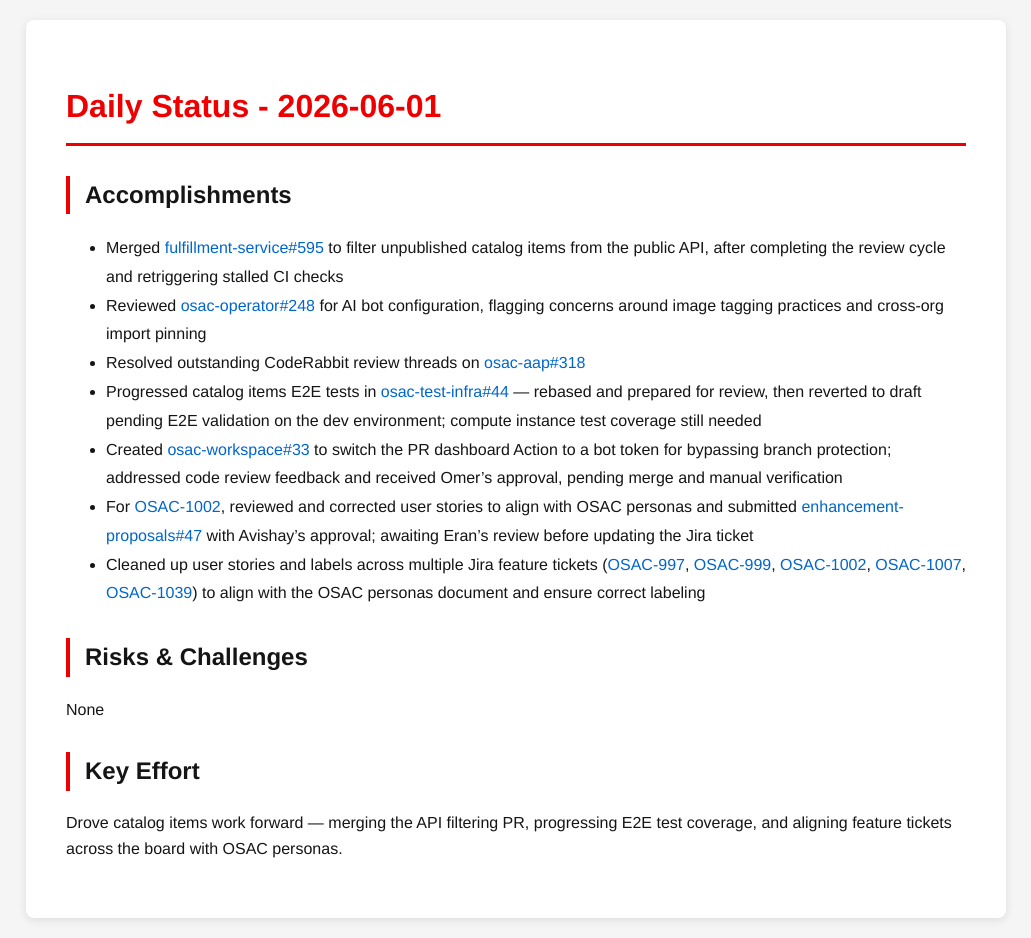
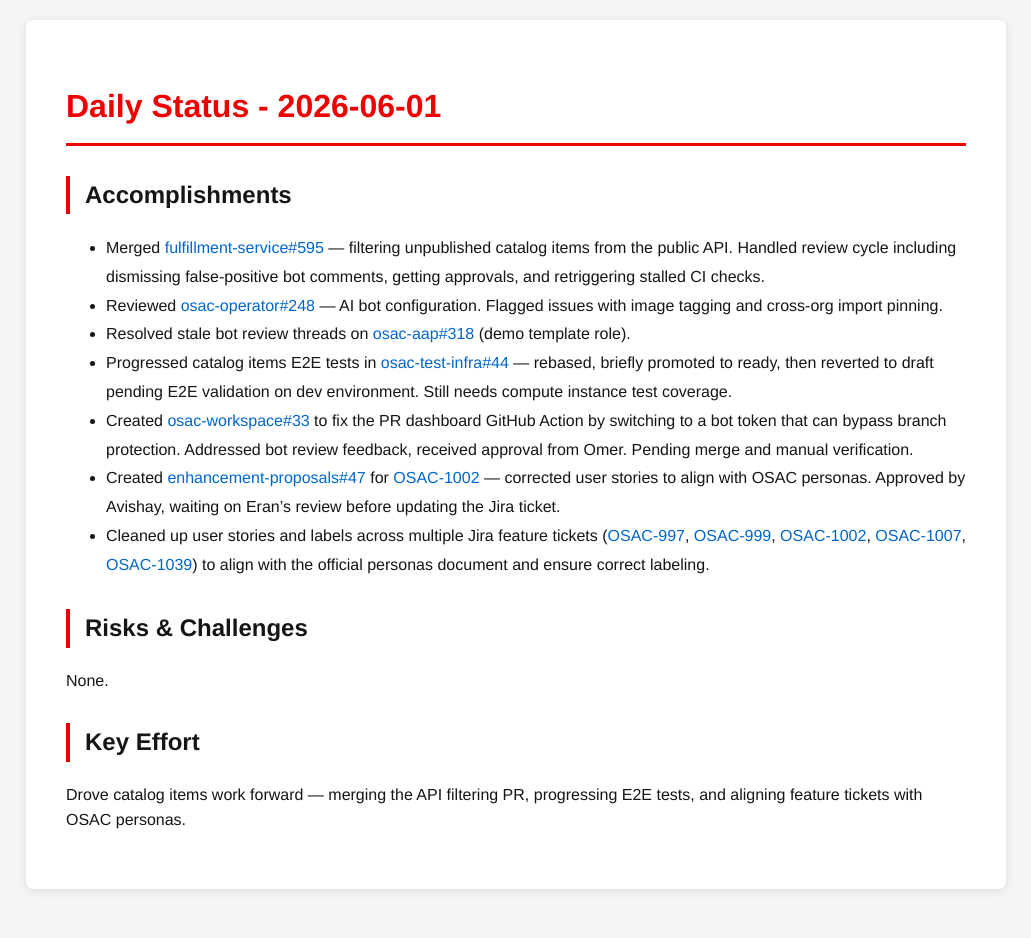
Before and after one commit to tzvatot/daily-status, a Jekyll site: the page built from 2026-06-01.md, in a window 1280 px wide. Shown: the whole page, without its empty margins (124-1155 px from the left). Built offline with Jekyll 4.4.1, drawn with Linux system fonts in a browser that asks for light colours; after the commit the page ends 909 px from its top, so only the background shows below that.

Commit message:
Daily status update - 2026-06-01

```diff
--- a/2026-06-01.md
+++ b/2026-06-01.md
@@ -7,16 +7,16 @@
 # Daily Status - 2026-06-01
 
 ## Accomplishments
-- Merged [fulfillment-service#595](https://github.com/osac-project/fulfillment-service/pull/595) to filter unpublished catalog items from the public API, after completing the review cycle and retriggering stalled CI checks
-- Reviewed [osac-operator#248](https://github.com/osac-project/osac-operator/pull/248) for AI bot configuration, flagging concerns around image tagging practices and cross-org import pinning
-- Resolved outstanding CodeRabbit review threads on [osac-aap#318](https://github.com/osac-project/osac-aap/pull/318)
-- Progressed catalog items E2E tests in [osac-test-infra#44](https://github.com/osac-project/osac-test-infra/pull/44) — rebased and prepared for review, then reverted to draft pending E2E validation on the dev environment; compute instance test coverage still needed
-- Created [osac-workspace#33](https://github.com/osac-project/osac-workspace/pull/33) to switch the PR dashboard Action to a bot token for bypassing branch protection; addressed code review feedback and received Omer's approval, pending merge and manual verification
-- For [OSAC-1002](https://redhat.atlassian.net/browse/OSAC-1002), reviewed and corrected user stories to align with OSAC personas and submitted [enhancement-proposals#47](https://github.com/osac-project/enhancement-proposals/pull/47) with Avishay's approval; awaiting Eran's review before updating the Jira ticket
-- Cleaned up user stories and labels across multiple Jira feature tickets ([OSAC-997](https://redhat.atlassian.net/browse/OSAC-997), [OSAC-999](https://redhat.atlassian.net/browse/OSAC-999), [OSAC-1002](https://redhat.atlassian.net/browse/OSAC-1002), [OSAC-1007](https://redhat.atlassian.net/browse/OSAC-1007), [OSAC-1039](https://redhat.atlassian.net/browse/OSAC-1039)) to align with the OSAC personas document and ensure correct labeling
+- Merged [fulfillment-service#595](https://github.com/osac-project/fulfillment-service/pull/595) — filtering unpublished catalog items from the public API. Handled review cycle including dismissing false-positive bot comments, getting approvals, and retriggering stalled CI checks.
+- Reviewed [osac-operator#248](https://github.com/osac-project/osac-operator/pull/248) — AI bot configuration. Flagged issues with image tagging and cross-org import pinning.
+- Resolved stale bot review threads on [osac-aap#318](https://github.com/osac-project/osac-aap/pull/318) (demo template role).
+- Progressed catalog items E2E tests in [osac-test-infra#44](https://github.com/osac-project/osac-test-infra/pull/44) — rebased, briefly promoted to ready, then reverted to draft pending E2E validation on dev environment. Still needs compute instance test coverage.
+- Created [osac-workspace#33](https://github.com/osac-project/osac-workspace/pull/33) to fix the PR dashboard GitHub Action by switching to a bot token that can bypass branch protection. Addressed bot review feedback, received approval from Omer. Pending merge and manual verification.
+- Created [enhancement-proposals#47](https://github.com/osac-project/enhancement-proposals/pull/47) for [OSAC-1002](https://redhat.atlassian.net/browse/OSAC-1002) — corrected user stories to align with OSAC personas. Approved by Avishay, waiting on Eran's review before updating the Jira ticket.
+- Cleaned up user stories and labels across multiple Jira feature tickets ([OSAC-997](https://redhat.atlassian.net/browse/OSAC-997), [OSAC-999](https://redhat.atlassian.net/browse/OSAC-999), [OSAC-1002](https://redhat.atlassian.net/browse/OSAC-1002), [OSAC-1007](https://redhat.atlassian.net/browse/OSAC-1007), [OSAC-1039](https://redhat.atlassian.net/browse/OSAC-1039)) to align with the official personas document and ensure correct labeling.
 
 ## Risks & Challenges
-None
+None.
 
 ## Key Effort
-Drove catalog items work forward — merging the API filtering PR, progressing E2E test coverage, and aligning feature tickets across the board with OSAC personas.
+Drove catalog items work forward — merging the API filtering PR, progressing E2E tests, and aligning feature tickets with OSAC personas.
```
